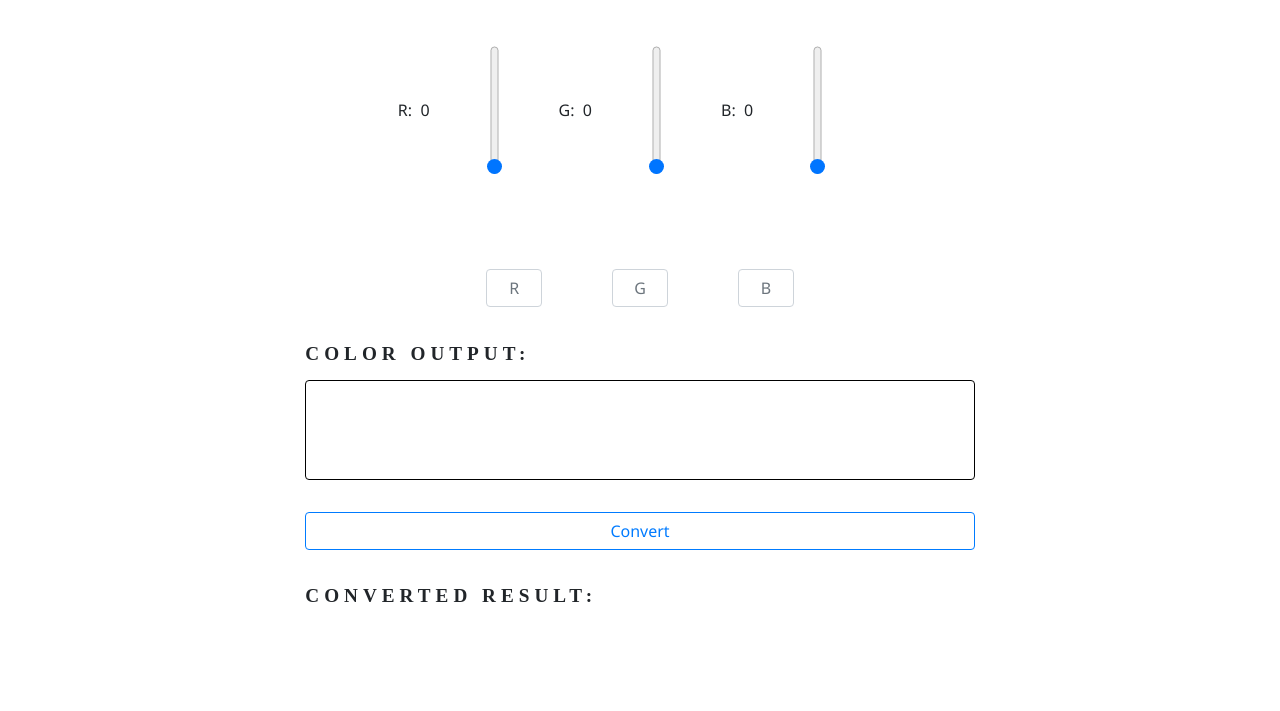
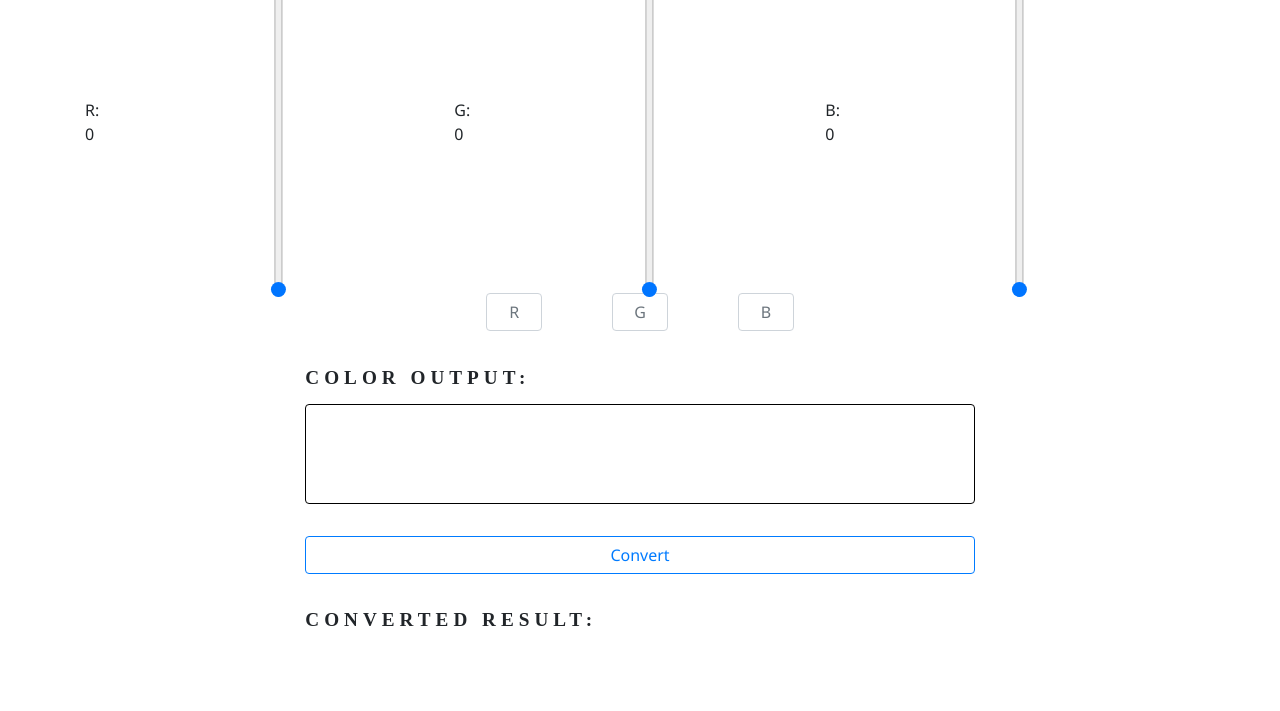
Before and after one commit to Y1a2s3h4/RGB-to-Hex-Color-Converter, a plain HTML site: page index.html in a window 1280 px wide. Shown: the part 89-800 px from the top of the page. Drawn offline with nearby package versions, Linux system fonts and the light colour scheme.

Commit message:
added bootstrap class for range input

```diff
--- a/index.html
+++ b/index.html
@@ -25,7 +25,7 @@
           <input
             type="range"
             id="range_R"
-            class="range"
+            class="form-control-range range"
             min="0"
             max="255"
             step="1"
@@ -35,7 +35,7 @@
           <input
             type="range"
             id="range_G"
-            class="range"
+            class="form-control-range range"
             min="0"
             max="255"
             step="1"
@@ -45,7 +45,7 @@
           <input
             type="range"
             id="range_B"
-            class="range"
+            class="form-control-range range"
             min="0"
             max="255"
             step="1"
```
